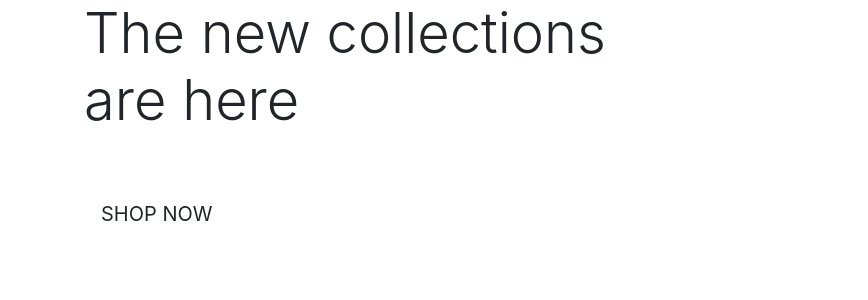
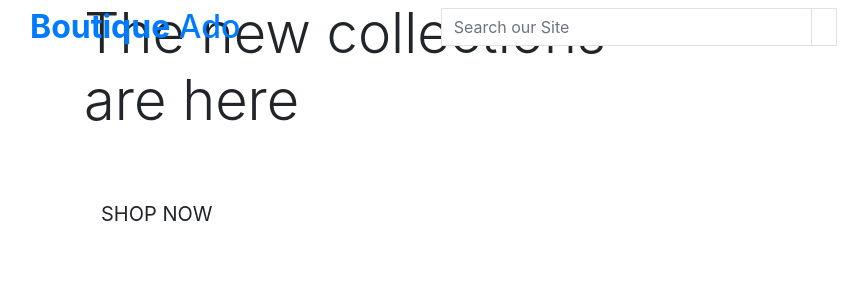
Before and after one commit to damien-meere/boutique_ado, a Django app: page / in a window 1280 px wide. Shown: the top 300 px of the page, without its empty margins (1-869 px from the left). Run offline with Django 3.2, Linux system fonts and the light colour scheme; some libraries are stand-ins or nearby versions.

Commit message:
base.html page structures updated

```diff
--- a/templates/base.html
+++ b/templates/base.html
@@ -2,7 +2,7 @@
 
 <!doctype html>
 <html lang="en">
-  <head>
+    <head>
     {% block meta %}
         <meta http-equiv="X-UA-Compatible" content="ie=edge">
         <meta charset="utf-8">
@@ -28,10 +28,41 @@
     {% block extra_js %}
     {% endblock %}
 
-    <title>Boutique ADO {% block extra_title %}{% endblock %}</title>
-  </head>
-  <body>
-    <header class="container-fluid fixed-top"></header>
+        <title>Boutique ADO {% block extra_title %}{% endblock %}</title>
+    </head>
+    <body>
+        <header class="container-fluid fixed-top">
+            <div class="row">
+                <div class="col-12 col-lg-4 my-auto py-1 py-lg-0 text-center text-lg-left">
+                    <a href="{% url 'home'%}" class="nav-link main-logo-link">
+                        <h2 class="logo-font text-black my-0"><strong>Boutique</strong> Ado</h2>
+                    </a>
+                </div>
+                <!-- Search Function -->
+                <div class="col-12 col-lg-4 my-auto py-1 py-lg-0">
+                    <form method="GET" action="">
+                        <div class="input-group w-100">
+                            <input class="form-control border border-black rounded-0" type="text" name="q" placeholder="Search our Site">
+                            <div class="input-group-append">
+                                <button class="form-control btn btn-black border border-black rounded-0" type="submit">
+                                    <span class="icon">
+                                        <i class="fas fa-search"></i>
+                                    </span>
+                                </button>
+                            </div>
+                        </div>
+                    </form>
+                </div>
+
+                <!-- Account & Shopping Bag List -->
+                <div class="col-12 col-lg-4 my-auto py-1 py-lg-0">
+                    <ul class="list-inline list-unstyled text-center text-lg-right my-0">
+                        <li class="list-inline-item dropdown"></li>
+                        <li class="list-inline-item"></li>
+                    </ul>
+                </div>
+            </div>
+        </header>
 
     {% if messages %}
         <div class="message-container"></div>
```
